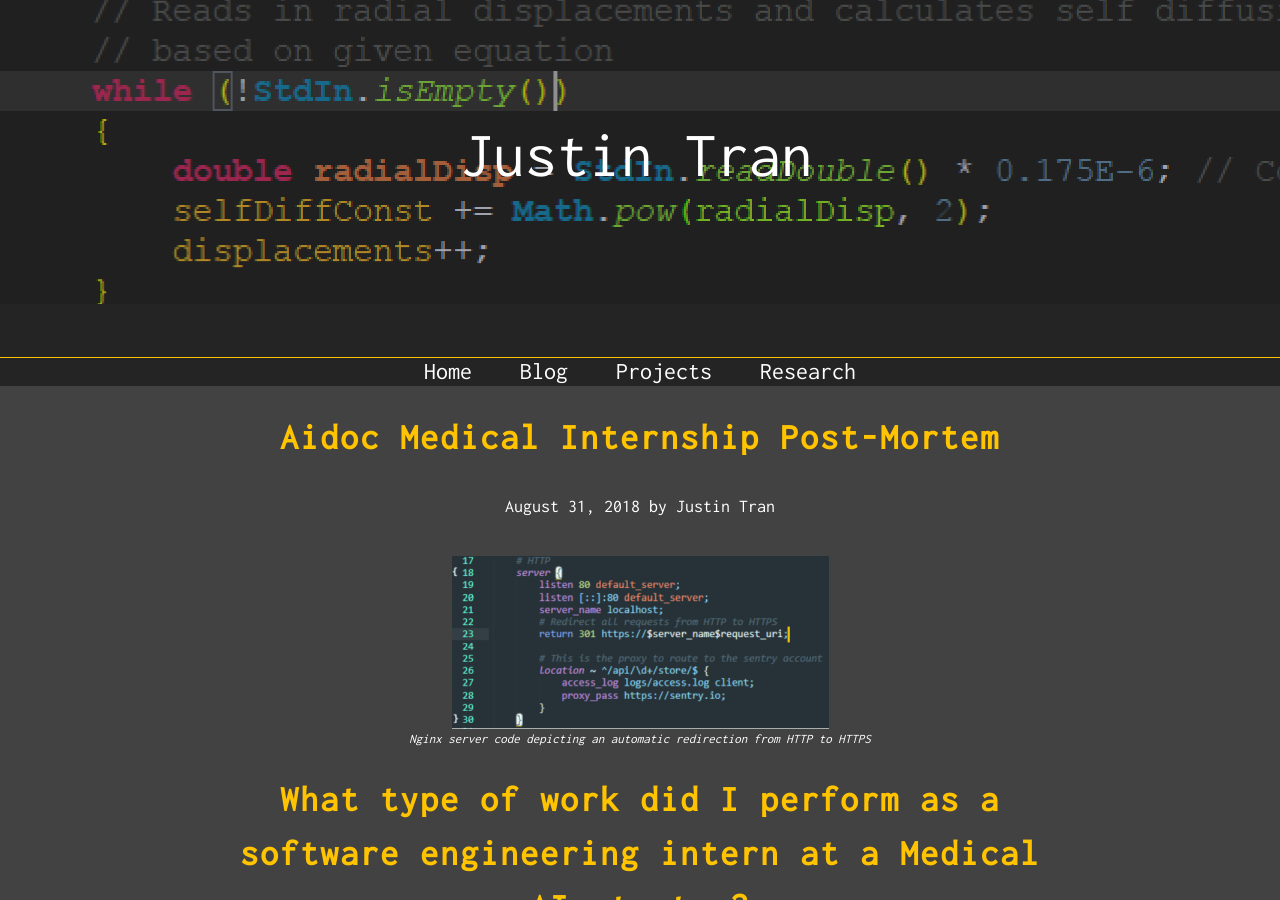
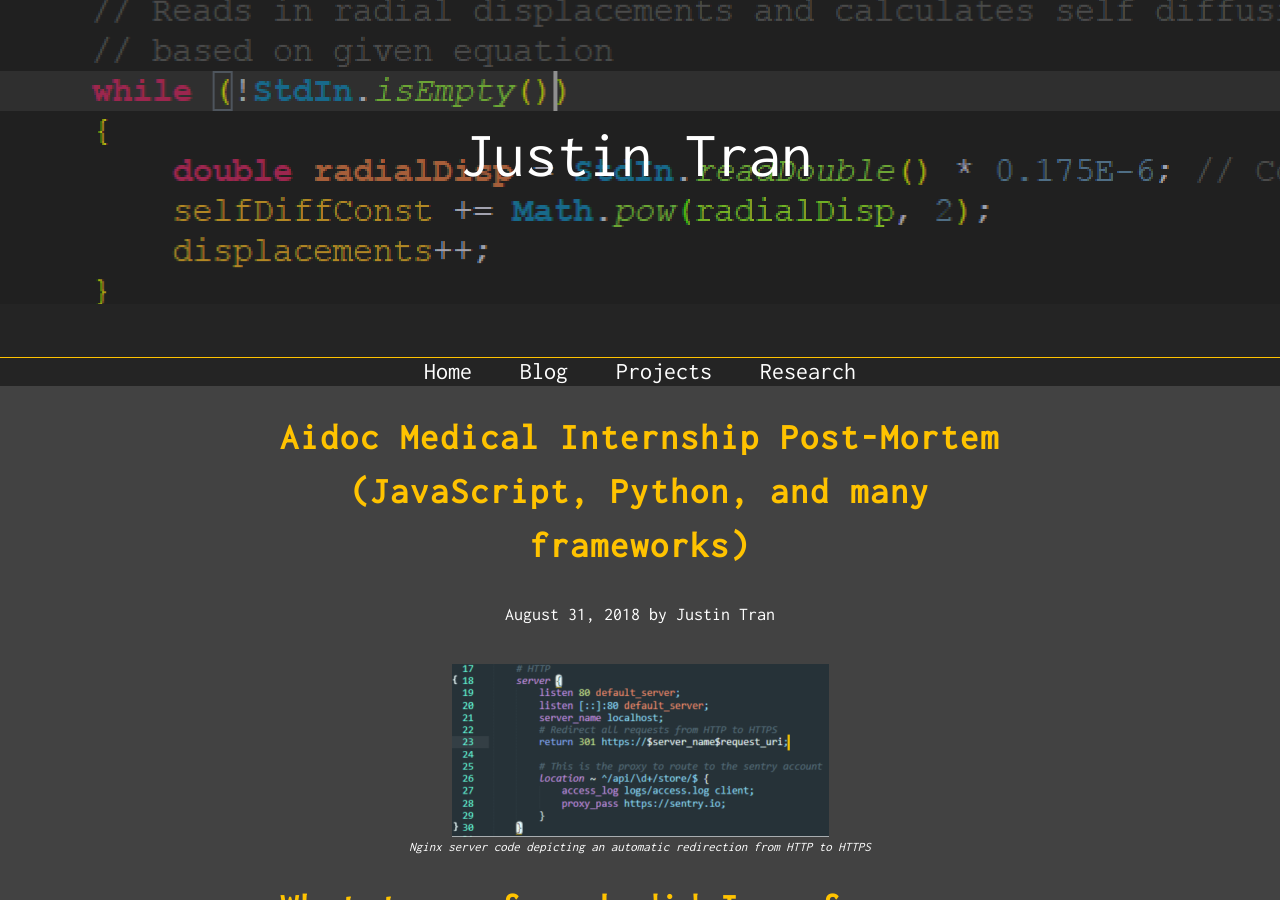
Before and after one commit to justintranjt/justintranjt.github.io, a Jekyll site: the page built from _projects/2018-08-31-POC.md, in a window 1280 px wide and 900 px high. Built offline with Jekyll 4.4.1, drawn with Linux system fonts in a browser that asks for light colours.

Commit message:
Update 2018-08-31-POC.md

```diff
--- a/_projects/2018-08-31-POC.md
+++ b/_projects/2018-08-31-POC.md
@@ -1,6 +1,6 @@
 ---
 layout: post
-title: "Aidoc Medical Internship Post-Mortem"
+title: "Aidoc Medical Internship Post-Mortem (JavaScript, Python, and many frameworks)"
 date: 2018-08-31
 description: From Python WSGI server load-testing to developing secure servers for specialized HIPAA-regulated hospitals, I did it all while interning at Aidoc Medical.
 image: /projects/aidocHeader.png
```
